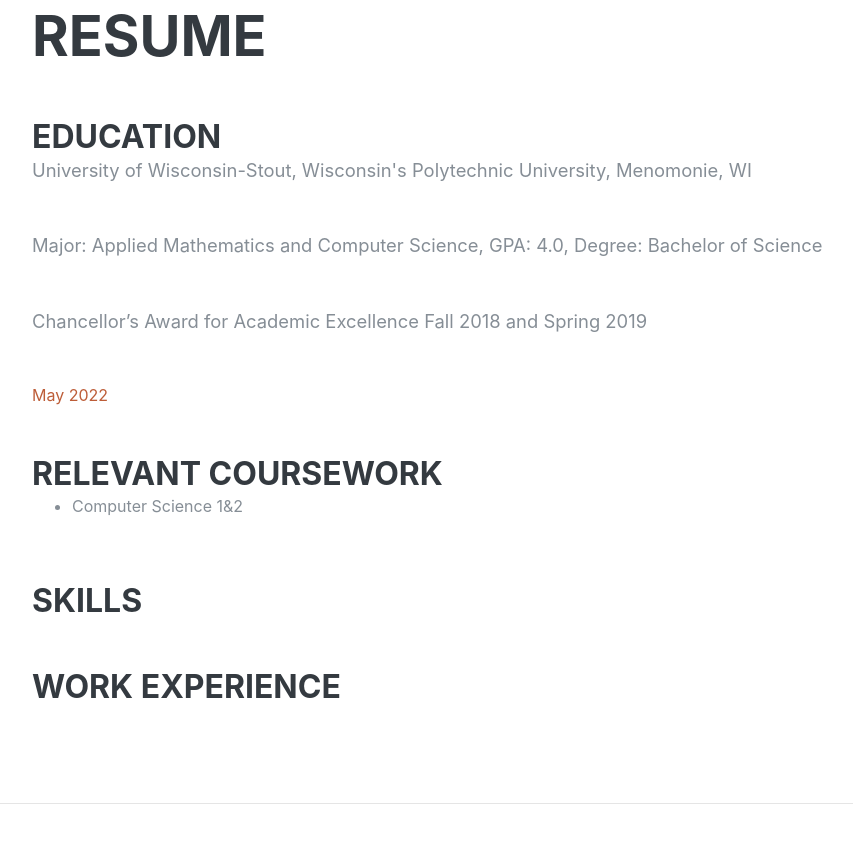
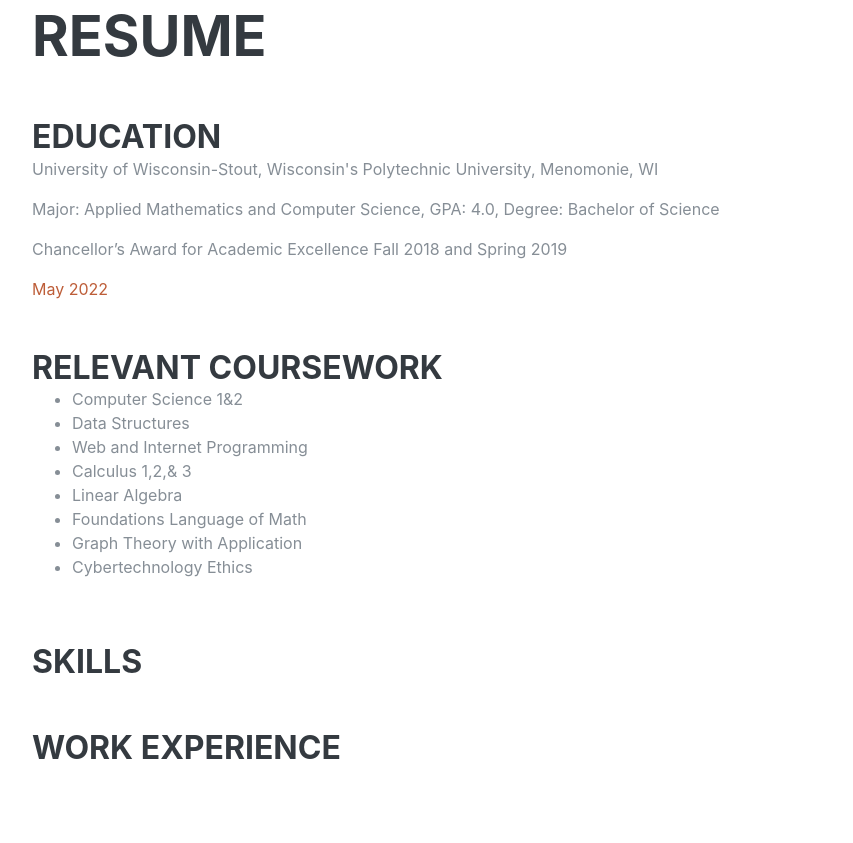
Before and after one commit to alexstolzman/Old-Portfolio, a plain HTML site: page index.html in a window 1280 px wide. Shown: the part 846-1689 px from the top of the page, without its empty margins (288-1141 px from the left). Drawn offline with Linux system fonts and the light colour scheme; a web font is replaced by a local one.

Commit message:
Update index.html

```diff
--- a/index.html
+++ b/index.html
@@ -82,9 +82,9 @@
           <div class="resume-content">
             <h3 class="mb-0">Education</h3>
             <div>
-              <p class="lead mb-5">University of Wisconsin-Stout, Wisconsin's Polytechnic University, Menomonie, WI</p>
-              <p class="lead mb-5">Major: Applied Mathematics and Computer Science, GPA: 4.0, Degree: Bachelor of Science</p>
-              <p class="lead mb-5">Chancellor’s Award for Academic Excellence Fall 2018 and Spring 2019</p>
+              <p>University of Wisconsin-Stout, Wisconsin's Polytechnic University, Menomonie, WI</p>
+              <p>Major: Applied Mathematics and Computer Science, GPA: 4.0, Degree: Bachelor of Science</p>
+              <p>Chancellor’s Award for Academic Excellence Fall 2018 and Spring 2019</p>
               <span class="text-primary">May 2022</span>
             </div>
           </div>
@@ -95,8 +95,13 @@
             <h3 class="mb-0">Relevant Coursework</h3>
             <ul>
               <li>Computer Science 1&2</li>
-
-
+              <li>Data Structures</li>
+              <li>Web and Internet Programming</li>
+              <li>Calculus 1,2,& 3</li>
+              <li>Linear Algebra</li>
+              <li>Foundations Language of Math</li>
+              <li>Graph Theory with Application</li>
+              <li>Cybertechnology Ethics</li>
             </ul>
           </div>
         </div>
```
